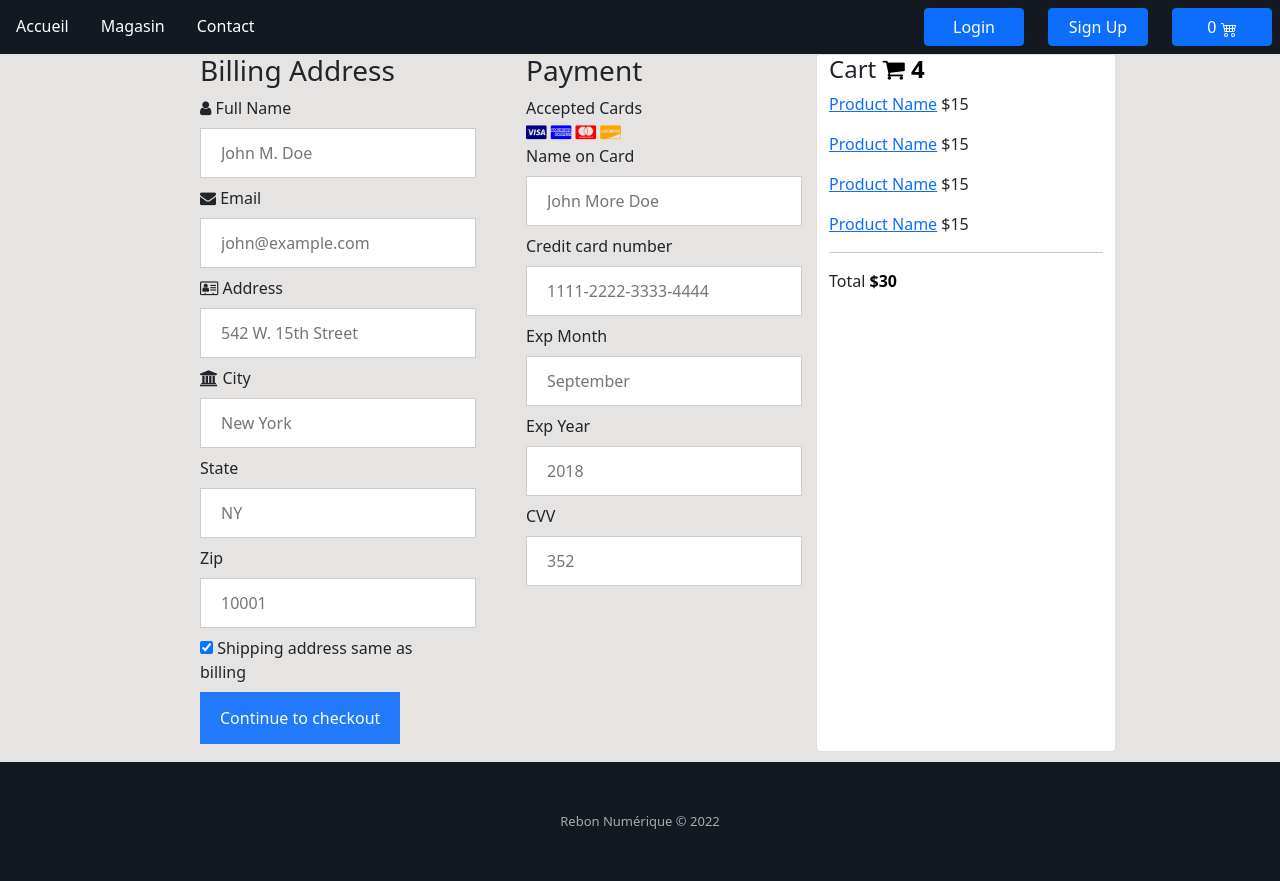
After one commit to nicktremblay456/Projet-E-Commerce, a PHP site: page /checkout.php in a window 1280 px wide. The commit adds this page. Run offline with PHP 8.4, Linux system fonts and the light colour scheme.

Commit message:
added checkout form

```diff
--- /dev/null
+++ b/public/checkout.php
@@ -0,0 +1,101 @@
+<!DOCTYPE html>
+<html lang="fr">
+
+<head>
+    <meta charset="UTF-8">
+    <meta http-equiv="X-UA-Compatible" content="IE=edge">
+    <meta name="viewport" content="width=device-width, initial-scale=1.0">
+
+    <title>Document</title>
+
+    <link rel="stylesheet" href="css/style.css">
+    <link rel="stylesheet" href="css/bootstrap.css">
+    <link rel="stylesheet" href="https://cdnjs.cloudflare.com/ajax/libs/font-awesome/4.7.0/css/font-awesome.min.css">
+
+    <? require('index.php'); ?>
+</head>
+
+<body id="body">
+    <?= $header ?>
+    <?= $loginModal ?>
+    <?= $signupModal ?>
+
+    <div class="row" style="display: flex; justify-content: space-around;">
+        <div class="col-75" style="flex-grow: 5;">
+            <div class="container">
+                <form action="/action_page.php">
+                    <div style="display: flex; flex-direction: row; ">
+                        <div style="margin-right: 50px;">
+                            <h3>Billing Address</h3>
+                            <label for="fname"><i class="fa fa-user"></i> Full Name</label>
+                            <input type="text" id="fname" name="firstname" placeholder="John M. Doe">
+                            <label for="email"><i class="fa fa-envelope"></i> Email</label>
+                            <input type="text" id="email" name="email" placeholder="john@example.com">
+                            <label for="adr"><i class="fa fa-address-card-o"></i> Address</label>
+                            <input type="text" id="adr" name="address" placeholder="542 W. 15th Street">
+                            <label for="city"><i class="fa fa-institution"></i> City</label>
+                            <input type="text" id="city" name="city" placeholder="New York">
+
+                            <div class="row">
+                                <div class="col-50">
+                                    <label for="state">State</label>
+                                    <input type="text" id="state" name="state" placeholder="NY">
+                                </div>
+                                <div class="col-50">
+                                    <label for="zip">Zip</label>
+                                    <input type="text" id="zip" name="zip" placeholder="10001">
+                                </div>
+                            </div>
+                        </div>
+
+                        <div>
+                            <h3>Payment</h3>
+                            <label for="fname">Accepted Cards</label>
+                            <div class="icon-container">
+                                <i class="fa fa-cc-visa" style="color:navy;"></i>
+                                <i class="fa fa-cc-amex" style="color:blue;"></i>
+                                <i class="fa fa-cc-mastercard" style="color:red;"></i>
+                                <i class="fa fa-cc-discover" style="color:orange;"></i>
+                            </div>
+                            <label for="cname">Name on Card</label>
+                            <input type="text" id="cname" name="cardname" placeholder="John More Doe">
+                            <label for="ccnum">Credit card number</label>
+                            <input type="text" id="ccnum" name="cardnumber" placeholder="1111-2222-3333-4444">
+                            <label for="expmonth">Exp Month</label>
+                            <input type="text" id="expmonth" name="expmonth" placeholder="September">
+                            <div class="row">
+                                <div class="col-50">
+                                    <label for="expyear">Exp Year</label>
+                                    <input type="text" id="expyear" name="expyear" placeholder="2018">
+                                </div>
+                                <div class="col-50">
+                                    <label for="cvv">CVV</label>
+                                    <input type="text" id="cvv" name="cvv" placeholder="352">
+                                </div>
+                            </div>
+                        </div>
+
+                    </div>
+                    <label>
+                        <input type="checkbox" checked="checked" name="sameadr"> Shipping address same as billing
+                    </label>
+                    <input type="submit" class="button-modal" style="width: 200px;" value="Continue to checkout" class="btn">
+                </form>
+            </div>
+        </div>
+        <div class="card">
+            <div style="background-color: white;">
+                <h4>Cart <span style="color:black"><i class="fa fa-shopping-cart"></i> <b>4</b></span></h4>
+                <? for ($i = 0; $i < 4; $i++) { ?>
+                    <p><a href="#">Product Name</a> <span class="price">$15</span></p>
+                <? } ?>
+                <hr>
+                <p>Total <span class="price" style="color:black"><b>$30</b></span></p>
+            </div>
+        </div>
+    </div>
+
+    <?= $footer ?>
+</body>
+
+</html>
--- a/public/css/style.css
+++ b/public/css/style.css
@@ -77,9 +77,11 @@ span.psw {
 }
 
 .footer-basic {
+  display: flex;
+  justify-content: center;
   margin-top: 10px;
-  padding: 40px 0;
-  background-color: #000000;
+  padding: 50px 0;
+  background-color: rgba(19, 25, 33);
   color: white;
 }
 
@@ -122,7 +124,6 @@ span.psw {
 
 .magasin-content {
   display: flex;
-  top: 0;
   margin: 1rem;
   padding: 1rem 1rem;
   text-align: left;
@@ -131,7 +132,6 @@ span.psw {
 }
 
 .sidebar {
-  flex-grow: 1;
   display: inline-block;
   padding: 1rem 1rem;
   background-color: white;
@@ -339,3 +339,13 @@ span.psw {
     width: 100%;
   }
 }
+
+/* Responsive layout - when the screen is less than 800px wide, make the two columns stack on top of each other instead of next to each other (also change the direction - make the "cart" column go on top) */
+@media (max-width: 800px) {
+  .row {
+    flex-direction: column-reverse;
+  }
+  .col-25 {
+    margin-bottom: 20px;
+  }
+}
--- a/public/footer.php
+++ b/public/footer.php
@@ -1,5 +1,5 @@
 <div class="footer-basic">
     <footer>
-        <p class="copyright">Rebon Numérique © 2022</p>
+        <p class="copyright" style="margin: 0;">Rebon Numérique © 2022</p>
     </footer>
 </div>
--- a/public/header.php
+++ b/public/header.php
@@ -7,9 +7,11 @@
         <div class="d-grid gap-2 d-md-flex justify-content-md-end">
             <button class="btn btn-primary header-button" onclick="document.getElementById('id01').style.display='block'">Login</button>
             <button class="btn btn-primary header-button" onclick="document.getElementById('id02').style.display='block'">Sign Up</button>
-            <button class="btn btn-primary header-button">0 <svg xmlns="http://www.w3.org/2000/svg" width="16" height="16" fill="currentColor" class="bi bi-cart4" viewBox="0 0 16 16">
-                    <path d="M0 2.5A.5.5 0 0 1 .5 2H2a.5.5 0 0 1 .485.379L2.89 4H14.5a.5.5 0 0 1 .485.621l-1.5 6A.5.5 0 0 1 13 11H4a.5.5 0 0 1-.485-.379L1.61 3H.5a.5.5 0 0 1-.5-.5zM3.14 5l.5 2H5V5H3.14zM6 5v2h2V5H6zm3 0v2h2V5H9zm3 0v2h1.36l.5-2H12zm1.11 3H12v2h.61l.5-2zM11 8H9v2h2V8zM8 8H6v2h2V8zM5 8H3.89l.5 2H5V8zm0 5a1 1 0 1 0 0 2 1 1 0 0 0 0-2zm-2 1a2 2 0 1 1 4 0 2 2 0 0 1-4 0zm9-1a1 1 0 1 0 0 2 1 1 0 0 0 0-2zm-2 1a2 2 0 1 1 4 0 2 2 0 0 1-4 0z" />
-                </svg></button>
+            <a href="checkout.php" class="btn btn-primary header-button"> 0
+                <svg xmlns="http://www.w3.org/2000/svg" width="16" height="16" fill="currentColor" class="bi bi-cart4" viewBox="0 0 16 16">
+                <path d="M0 2.5A.5.5 0 0 1 .5 2H2a.5.5 0 0 1 .485.379L2.89 4H14.5a.5.5 0 0 1 .485.621l-1.5 6A.5.5 0 0 1 13 11H4a.5.5 0 0 1-.485-.379L1.61 3H.5a.5.5 0 0 1-.5-.5zM3.14 5l.5 2H5V5H3.14zM6 5v2h2V5H6zm3 0v2h2V5H9zm3 0v2h1.36l.5-2H12zm1.11 3H12v2h.61l.5-2zM11 8H9v2h2V8zM8 8H6v2h2V8zM5 8H3.89l.5 2H5V8zm0 5a1 1 0 1 0 0 2 1 1 0 0 0 0-2zm-2 1a2 2 0 1 1 4 0 2 2 0 0 1-4 0zm9-1a1 1 0 1 0 0 2 1 1 0 0 0 0-2zm-2 1a2 2 0 1 1 4 0 2 2 0 0 1-4 0z" />
+                </svg>
+            </a>
         </div>
     </ul>
 </header>
--- a/public/signup_form.php
+++ b/public/signup_form.php
@@ -56,7 +56,7 @@ if ($accepted) {
     <? } else { ?>
         <div class="card" style="width: 50%; margin: auto; margin-top: 10px;">
             <div class="card-body">
-                <h5 class="card-title">Le nom d'utilisateur ou le email est déjà utilisé...</h5>
+                <h5 class="card-title">Le nom d'utilisateur et/ou le email est déjà utilisé...</h5>
             </div>
         </div>
     <? } ?>
```
